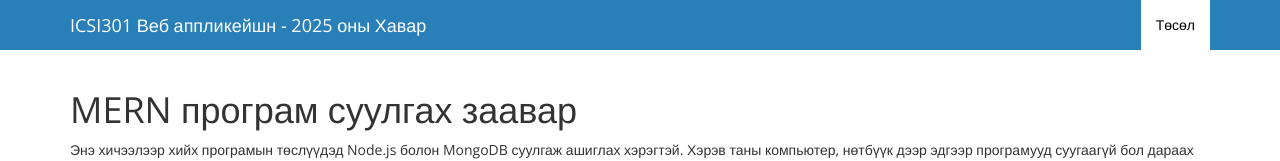
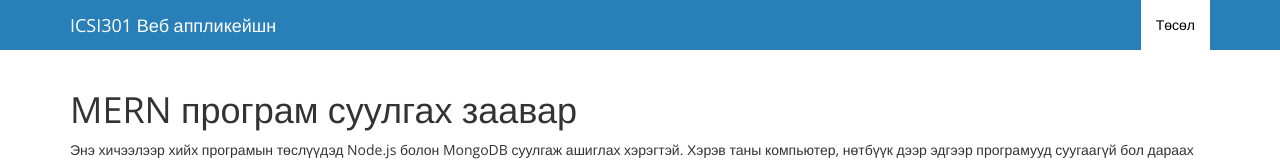
Before and after one commit to kde-milab/cs142-website-mn, a plain HTML site: page install.html in a window 1280 px wide. Shown: the top 161 px of the page. Drawn offline with nearby package versions, Linux system fonts and the light colour scheme.

Commit message:
removed "2025 Хавар"

```diff
--- a/install.html
+++ b/install.html
@@ -35,7 +35,7 @@
           <span class="icon-bar"></span>
           <span class="icon-bar"></span>
         </button>
-        <a class="navbar-brand" href="projects.html">ICSI301 Веб аппликейшн - 2025 оны Хавар</a>
+        <a class="navbar-brand" href="projects.html">ICSI301 Веб аппликейшн</a>
       </div>
 
       <div class="collapse navbar-collapse" id="bs-example-navbar-collapse-1">
```
Also changed, not shown: project1.html (+1 -1 lines), project2.html (+1 -1 lines), project3.html (+1 -1 lines), project4-react.html (+1 -1 lines), project5-react.html (+1 -1 lines), project6-react.html (+1 -1 lines), project7-react.html (+1 -1 lines), project8-react.html (+1 -1 lines), projects.html (+1 -1 lines), submit.html (+1 -1 lines).
